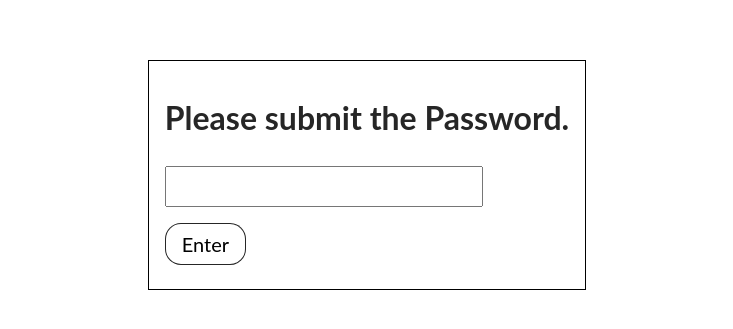
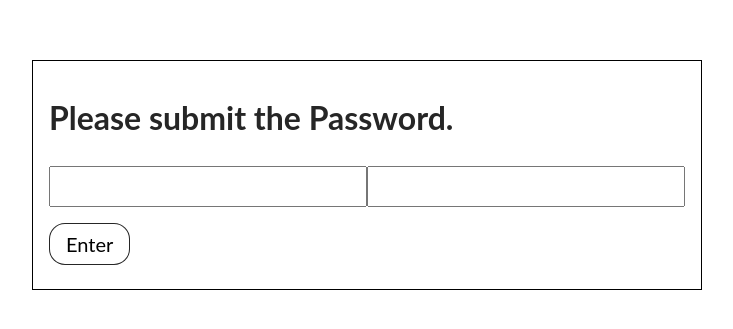
Before and after one commit to j-toscani/recipe-archive, a Vue app: page / in a window 1280 px wide. Shown: the part 225-554 px from the top of the page, without its empty margins (273-1006 px from the left). Built offline with nearby package versions, Linux system fonts and the light colour scheme; a web font is replaced by a local one.

Commit message:
scaffold all forms

```diff
--- a/src/pages/Landing.vue
+++ b/src/pages/Landing.vue
@@ -3,6 +3,7 @@
     <div class="landing__container">
       <h1>Please submit the Password.</h1>
       <form id="authenticate" @submit.prevent="checkPassword">
+        <input v-model="name" type="text" />
         <input v-model="password" type="text" />
         <button type="submit" form="authenticate">Enter</button>
       </form>
@@ -21,6 +22,7 @@ export default defineComponent({
   setup() {
     const feedback = useTimeoutRef('', '', 3000);
     const password = ref('');
+    const name = ref('');
     const { isAuthenticated, setIsAuthenticated } = injectUseIsAuthenticated();
 
     function checkPassword() {
@@ -36,6 +38,7 @@ export default defineComponent({
     return {
       feedback,
       password,
+      name,
       checkPassword,
       isAuthenticated,
     };
```
Also changed, not shown: src/components/forms/BookForm.vue (added), src/components/forms/LocationForm.vue (added), src/components/forms/MagazineForm.vue (added), src/components/forms/WebsiteForm.vue (added), src/components/forms/inputs/CustomSelect.vue (added), src/components/forms/inputs/CustomTextArea.vue (added), src/components/forms/inputs/CustomTextInput.vue (added).
